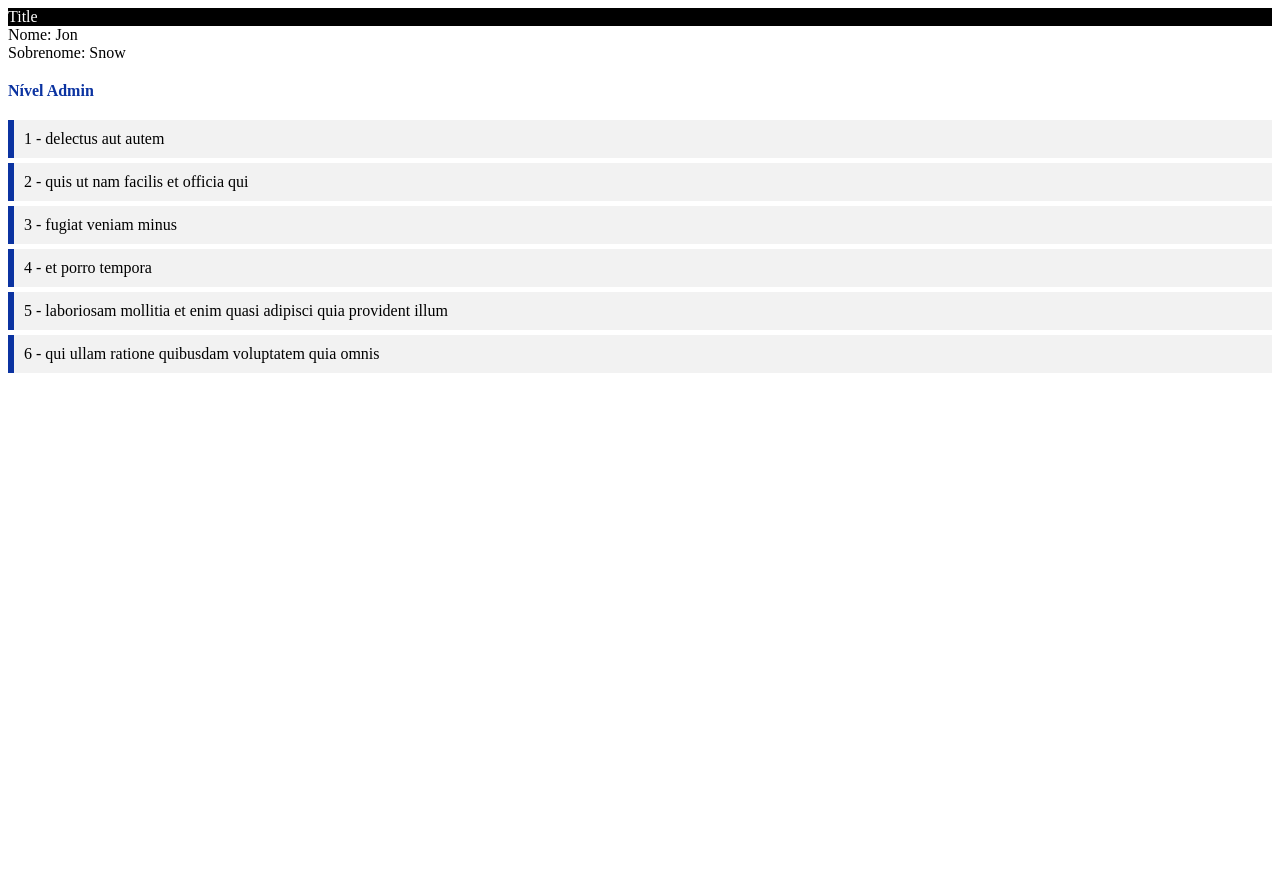
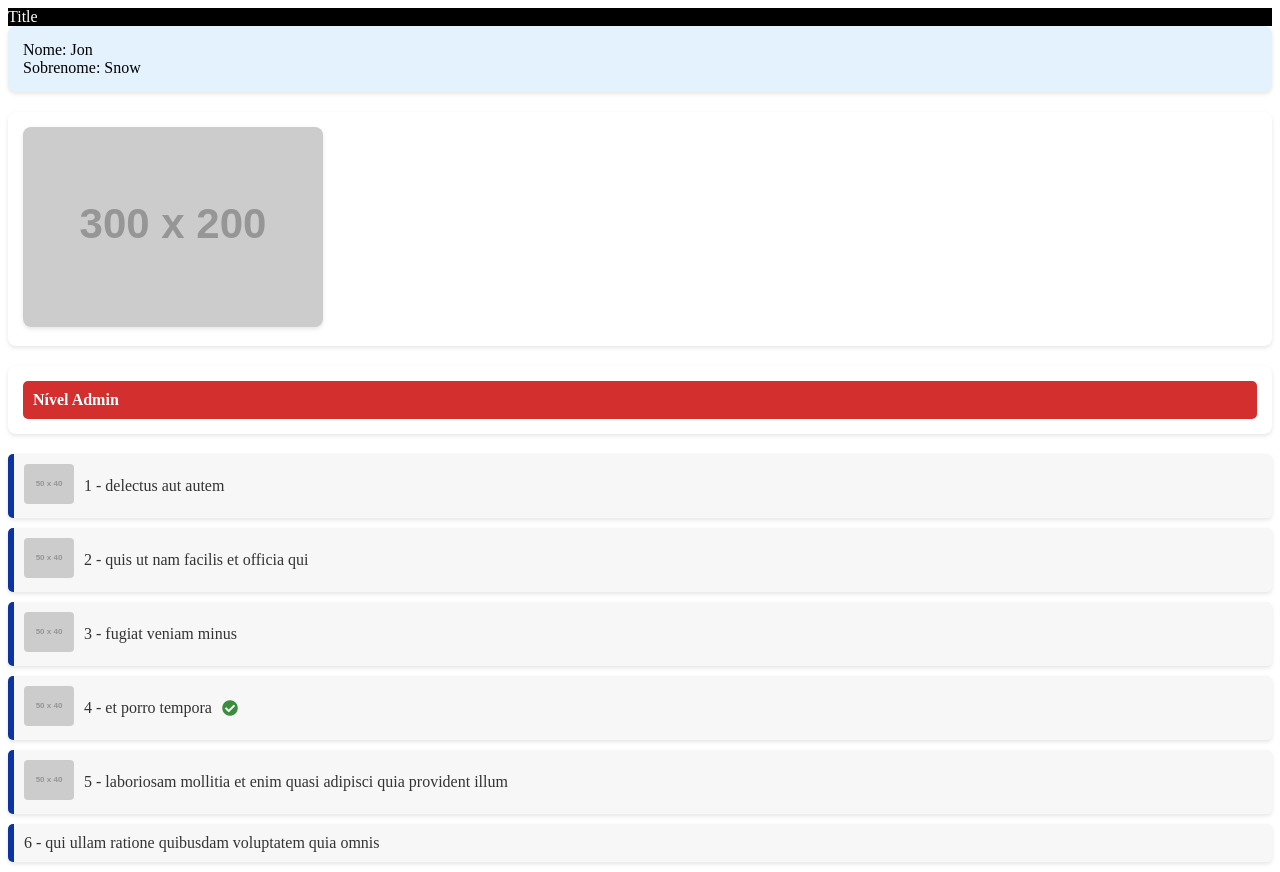
Before and after one commit to tico087/vue-studing, a Vue app: page / in a window 1280 px wide. Before the commit the page ends 800 px from the top, so only its background shows below. Built offline with nearby package versions, Linux system fonts and the light colour scheme.

Commit message:
feat(todo_list): add Font Awesome icons for completed tasks and improve CSS styling

```diff
--- a/src/App.vue
+++ b/src/App.vue
@@ -1,19 +1,29 @@
 <template>
   <MainHeader v-show="showHeader" />
 
-  <div v-show="showName" class="section">
+  <div v-show="showName" class="section name-section">
     <div>Nome: {{ firstName }}</div>
     <div>Sobrenome: {{ lastName }}</div>
   </div>
 
-  <div v-show="showLevel" class="section">
-    <div v-if="accessLevel === 'admin'" class="level">Nível Admin</div>
-    <div v-else-if="accessLevel === 'marketing'" class="level">Nível Marketing</div>
-    <div v-else class="level">Usuário Comum</div>
+  <div class="section image-section">
+    <img :src="userImgSrc" :alt="userImgAlt" />
   </div>
 
-  <div v-for="(todo, index) in todos" :key="todo.id" class="todo">
-    {{ index + 1 }} - {{ todo.title }}
+  <div v-show="showLevel" class="section level-section">
+    <div v-if="accessLevel === 'admin'" class="level admin-level">Nível Admin</div>
+    <div v-else-if="accessLevel === 'marketing'" class="level marketing-level">Nível Marketing</div>
+    <div v-else class="level user-level">Usuário Comum</div>
+  </div>
+
+  <div v-for="(todo, index) in todos" :key="todo.id" class="todo-item">
+    <div v-if="todo.img" class="todo-img">
+      <img :src="todo.img" :alt="todo.alt" />
+    </div>
+    <div class="todo-text">
+      {{ index + 1 }} - {{ todo.title }}
+      <i v-if="todo.completed" class="fas fa-check-circle completed-icon"></i>
+    </div>
   </div>
 </template>
 
@@ -33,13 +43,56 @@ export default {
       showName: true,
       showLevel: true,
       accessLevel: "admin", // Exemplo de nível de acesso
+      userImgSrc: "https://placehold.co/300x200?text=Hello+World",
+      userImgAlt: "Jon Snow",
       todos: [
-        { userId: 1, id: 1, title: "delectus aut autem", completed: false },
-        { userId: 1, id: 2, title: "quis ut nam facilis et officia qui", completed: false },
-        { userId: 1, id: 3, title: "fugiat veniam minus", completed: false },
-        { userId: 1, id: 4, title: "et porro tempora", completed: true },
-        { userId: 1, id: 5, title: "laboriosam mollitia et enim quasi adipisci quia provident illum", completed: false },
-        { userId: 1, id: 6, title: "qui ullam ratione quibusdam voluptatem quia omnis", completed: false },
+        {
+          userId: 1,
+          id: 1,
+          title: "delectus aut autem",
+          completed: false,
+          img: "https://placehold.co/50x40?text=Hello+World",
+          alt: this.id,
+        },
+        {
+          userId: 1,
+          id: 2,
+          title: "quis ut nam facilis et officia qui",
+          completed: false,
+          img: "https://placehold.co/50x40?text=Hello+World",
+          alt: this.id,
+        },
+        {
+          userId: 1,
+          id: 3,
+          title: "fugiat veniam minus",
+          completed: false,
+          img: "https://placehold.co/50x40?text=Hello+World",
+          alt: this.id,
+        },
+        {
+          userId: 1,
+          id: 4,
+          title: "et porro tempora",
+          completed: true,
+          img: "https://placehold.co/50x40?text=Hello+World",
+          alt: this.id,
+        },
+        {
+          userId: 1,
+          id: 5,
+          title:
+            "laboriosam mollitia et enim quasi adipisci quia provident illum",
+          completed: false,
+          img: "https://placehold.co/50x40?text=Hello+World",
+          alt: this.id,
+        },
+        {
+          userId: 1,
+          id: 6,
+          title: "qui ullam ratione quibusdam voluptatem quia omnis",
+          completed: false,
+        },
       ],
     };
   },
@@ -47,19 +100,83 @@ export default {
 </script>
 
 <style scoped>
+@import url('https://cdnjs.cloudflare.com/ajax/libs/font-awesome/5.15.4/css/all.min.css');
+
+* {
+  box-sizing: border-box;
+}
+
 .section {
   margin-bottom: 20px;
+  padding: 15px;
+  border-radius: 8px;
+  background-color: #ffffff;
+  box-shadow: 0 2px 4px rgba(0, 0, 0, 0.1);
+}
+
+.name-section {
+  background-color: #e3f2fd; /* Light blue background */
+}
+
+.image-section img {
+  max-width: 100%;
+  height: auto;
+  border-radius: 8px;
+  box-shadow: 0 2px 4px rgba(0, 0, 0, 0.1);
+}
+
+.level-section {
+  text-align: left;
 }
 
 .level {
   font-weight: bold;
-  color: #0b33a1; /* Green color */
+  padding: 10px;
+  border-radius: 5px;
 }
 
-.todo {
-  background-color: #f2f2f2; /* Light gray background */
+.admin-level {
+  background-color: #d32f2f; /* Red background */
+  color: #ffffff;
+}
+
+.marketing-level {
+  background-color: #1976d2; /* Blue background */
+  color: #ffffff;
+}
+
+.user-level {
+  background-color: #388e3c; /* Green background */
+  color: #ffffff;
+}
+
+.todo-item {
+  display: flex;
+  align-items: center;
+  background-color: #f7f7f7; /* Light gray background */
   padding: 10px;
-  margin-bottom: 5px;
-  border-left: 6px solid #0b33a1; /* Green border left */
+  margin-bottom: 10px;
+  border-left: 6px solid #0b33a1; /* Blue border left */
+  border-radius: 5px;
+  box-shadow: 0 2px 4px rgba(0, 0, 0, 0.1);
+}
+
+.todo-img img {
+  width: 50px;
+  height: 40px;
+  margin-right: 10px;
+  border-radius: 4px;
+}
+
+.todo-text {
+  font-size: 16px;
+  color: #333333;
+  display: flex;
+  align-items: center;
+}
+
+.completed-icon {
+  color: #388e3c; /* Green color for completed tasks */
+  margin-left: 10px;
 }
 </style>
```
